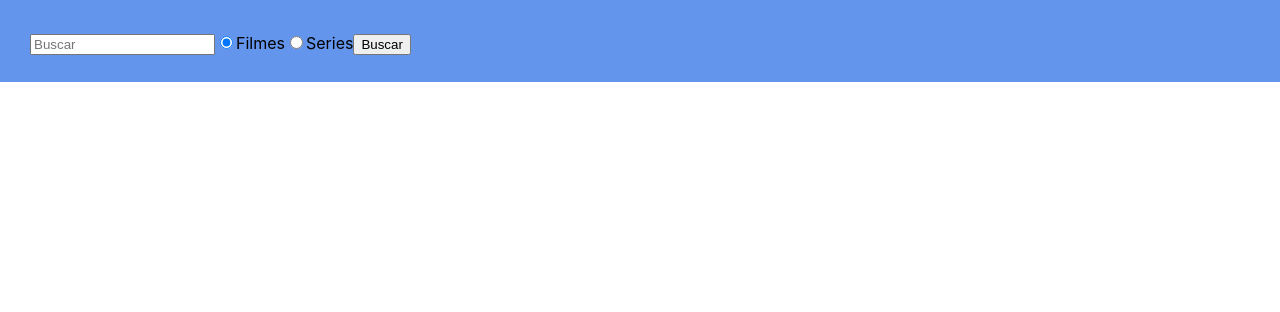
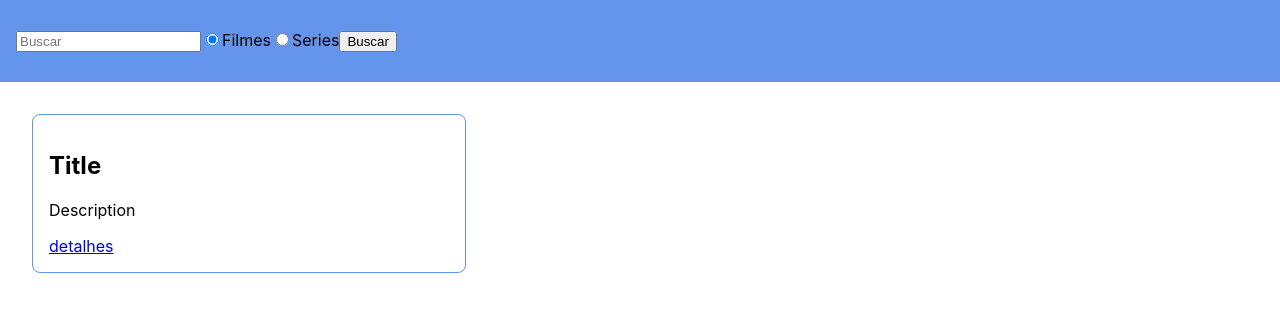
Before and after one commit to ClaudioFerreira/lupa-movie, a React (Create React App) app: page / in a window 1280 px wide. Shown: the top 312 px of the page. Built offline with nearby package versions, Linux system fonts and the light colour scheme.

Commit message:
add card

```diff
--- a/src/modules/main/index.tsx
+++ b/src/modules/main/index.tsx
@@ -47,6 +47,16 @@ export default function Main() {
                     </form>
                 </div>
             </div>
+
+            <div className="container">
+                <div className="list-items">
+                    <div className="card">
+                        <h2>Title</h2>
+                        <p>Description</p>
+                        <a href="http://">detalhes</a>
+                    </div>
+                </div>
+            </div>
         </>
     )
 }
--- a/src/modules/main/style.css
+++ b/src/modules/main/style.css
@@ -8,5 +8,23 @@
 }
 
 .container {
-    margin: 16px 2px 10px 30px;
+    margin: 16px 16px 16px 16px;
 }
+
+.list-items {
+    display: flex;
+    flex-wrap: wrap;
+}
+
+.list-items>.card {
+    flex: 1 1 250px;
+}
+
+.card {
+    border: solid 1px cornflowerblue;
+    border-radius: 8px;
+    margin: 16px;
+    padding: 16px;
+    min-width: 250px;
+    max-width: 400px;
+}
```
